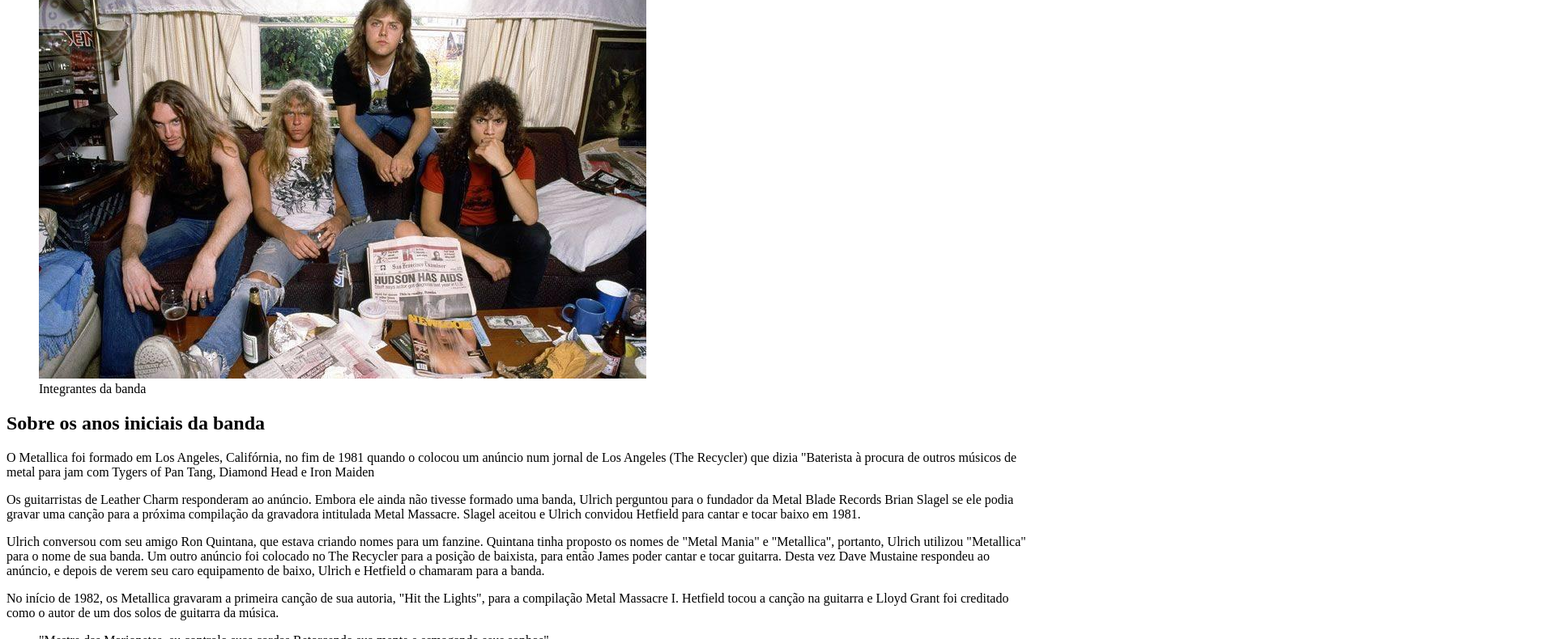
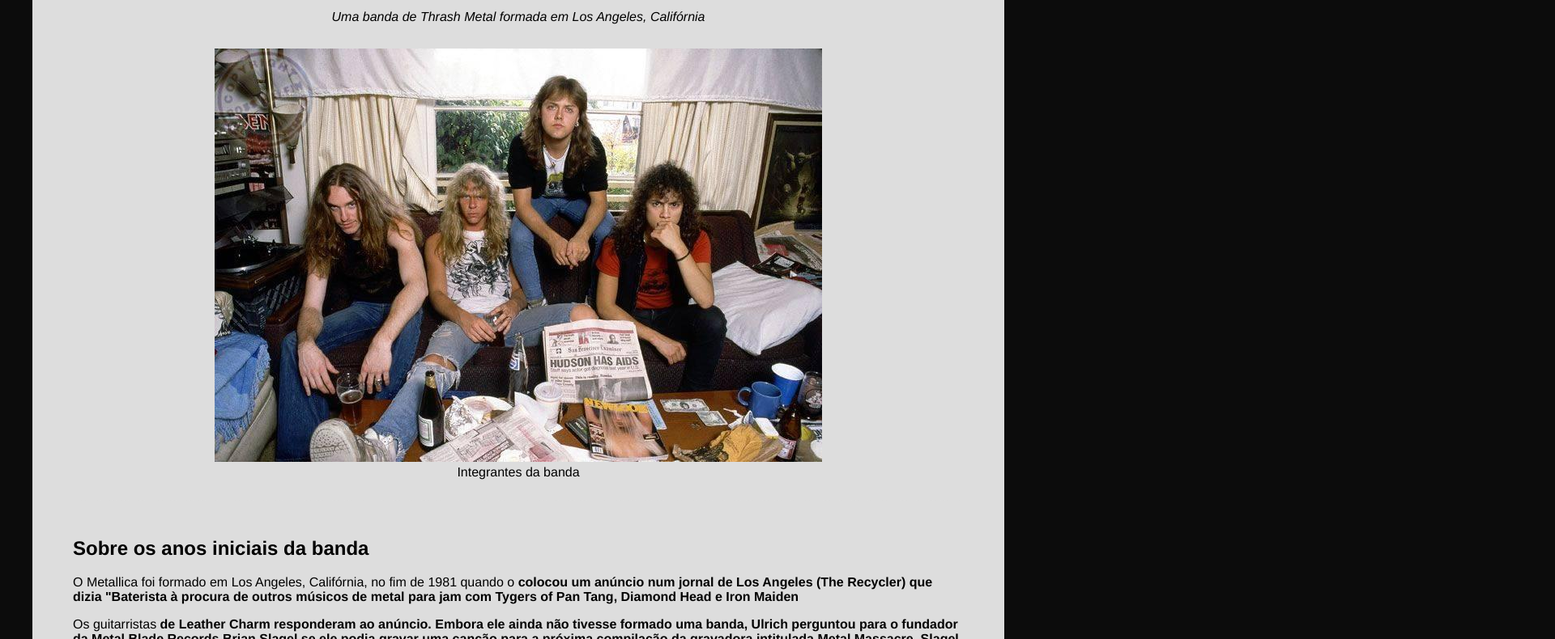
Before and after one commit to caiosid/tributo-a-banda-metallica, a plain HTML site: page Tributo/index.html in a window 1280 px wide. Shown: the part 157-947 px from the top of the page at 81% size, 1920 px wide, since content can reach past the window. Drawn offline with Linux system fonts and the light colour scheme.

Commit message:
iniciando o css

```diff
--- a/Tributo/css/styles.css
+++ b/Tributo/css/styles.css
@@ -1,3 +1,48 @@
-h1{
-    color: red;
+html {
+    font-family: Helvetica;
+    background-color: #0c0c0c;
 }
+
+.container {
+    max-width: 1100px;
+    background-color: #ddd;
+    position: relative;
+    margin: 50px auto;
+    padding: 20px 50px;
+}
+
+.bold {
+    font-weight: bold;
+}
+
+.img-bold>img {
+    width: 100%;
+
+}
+
+/* header */
+.header{
+    text-align: center;
+}
+
+.main-title{
+    font-size: 40px;
+}
+
+.main-paragraph{
+    font-style: italic;
+}
+
+/* Imagem destaque */
+.featured-image, .featured-image-2{
+    text-align: center;
+    margin-top: 30px;
+}
+
+/* Biografia */
+.biography-container{
+    padding: 25px 0;
+    margin: 25px 0;
+    border-top: 1px dashed #DDD;
+    border-bottom: 1px dashed #ddd;
+}
```
